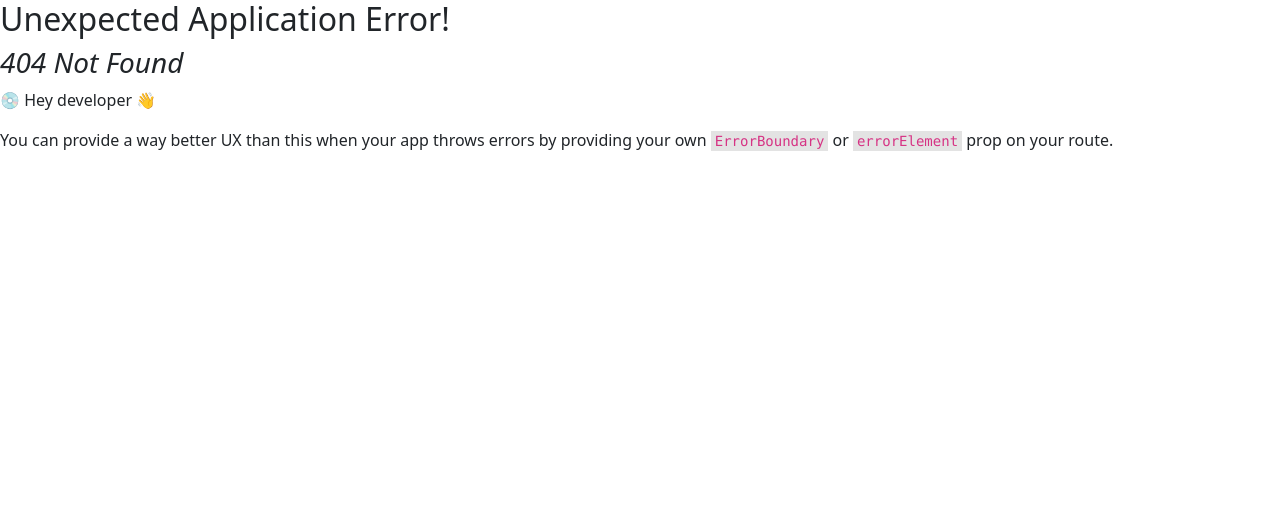
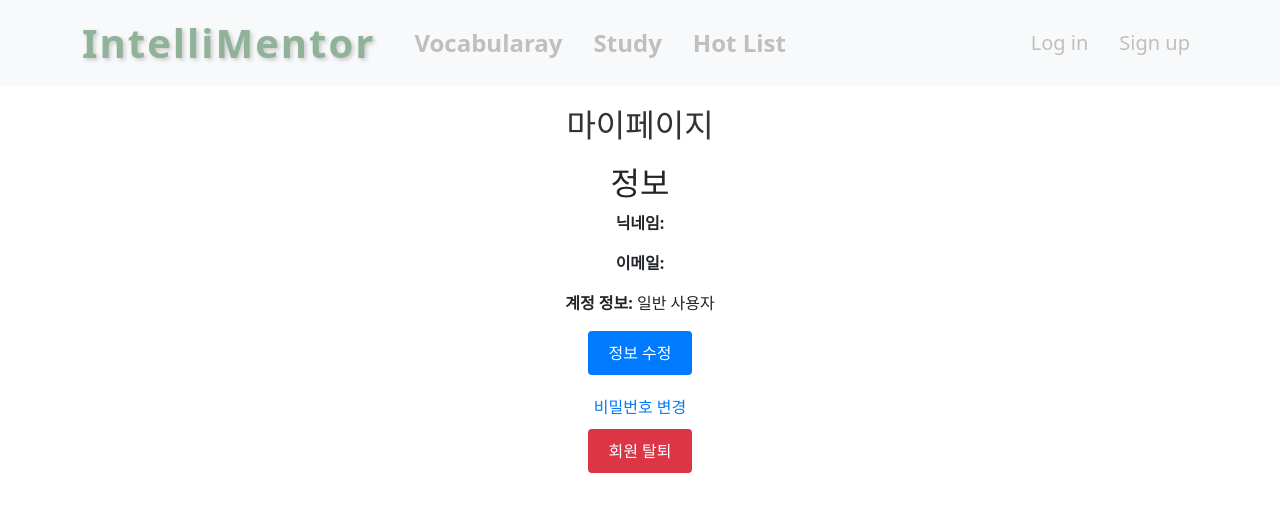
Before and after one commit to sinyoung0110/IntelliMentor_Front, a React (Create React App) app: page /member/mypage in a window 1280 px wide. Before the commit this address had no page. Shown: the top 512 px of the page. Built offline with nearby package versions, Linux system fonts and the light colour scheme.

Commit message:
메인페이지,header css 수정 및 마이페이지 레이아웃 완료
이제 서버로 데이터를 보내고 받아야 함

```diff
--- a/src/components/main/DataComponent.js
+++ b/src/components/main/DataComponent.js
@@ -3,7 +3,7 @@ import { FaRegSmile,FaRegFrown } from "react-icons/fa";
 
 const DataComponent=()=> {
     return (
-      <div className="bg-gray-50">
+      <div>
 
       <Container className="mt-5">
       <h2>Borderless Table</h2>
--- a/src/components/main/NoticeComponent.js
+++ b/src/components/main/NoticeComponent.js
@@ -4,10 +4,11 @@ import { Badge, ListGroup} from 'react-bootstrap';
 const NoticeComponent=()=> {
     return (
         <>
-        <div className='bg-orange-300'>
-        <h1>게시판 인기글</h1>
+        <div className='commonContainer' style={{ backgroundColor: '#EBF0EA', color: '#000000' }}>
+        <div className="col p-4 d-flex flex-column position-static">
+        <h1>Hot List</h1>
         <ListGroup as="ol" numbered>
-      <ListGroup.Item
+        <ListGroup.Item
         as="li"
         className="d-flex justify-content-between align-items-start"
       >
@@ -44,7 +45,7 @@ const NoticeComponent=()=> {
         </Badge>
       </ListGroup.Item>
     </ListGroup>
-
+    </div>
 
             </div>
         </>
--- /dev/null
+++ b/src/components/member/MypageComponent.js
@@ -0,0 +1,133 @@
+import React, { useState } from 'react';
+import Container from 'react-bootstrap/Container';
+import { useSelector, useDispatch } from 'react-redux';
+import { Link, useNavigate } from 'react-router-dom';
+import '../../css/mypage.css'; // CSS 파일 임포트
+
+function MypageComponent() {
+  const user = useSelector(state => state.loginSlice);
+  const dispatch = useDispatch(); // Redux dispatch 함수
+  const navigate = useNavigate(); // useNavigate 훅 사용
+  const [editing, setEditing] = useState(false);
+  const [nickname, setNickname] = useState(user.nickname);
+  const [password, setPassword] = useState('');
+
+  // 정보 저장 함수
+  const handleSave = async () => {
+    try {
+      const response = await fetch('/api/member/modify', {
+        method: 'PUT',
+        headers: {
+          'Content-Type': 'application/json',
+          'Authorization': `Bearer ${user.token}` // Assuming you're using token-based authentication
+        },
+        body: JSON.stringify({
+          email: user.email, // 이메일을 고유키로 사용
+          nickname,
+          password
+        })
+      });
+
+      if (!response.ok) {
+        throw new Error('Failed to save user information');
+      }
+
+      const data = await response.json();
+      console.log('정보가 저장되었습니다:', data);
+
+      // 상태 업데이트
+      dispatch({ type: 'UPDATE_USER', payload: { nickname } });
+
+      setEditing(false);
+      alert('정보가 성공적으로 저장되었습니다.');
+    } catch (error) {
+      console.error('정보 저장 중 오류 발생:', error);
+      alert('정보 저장 중 오류가 발생했습니다. 다시 시도해 주세요.');
+    }
+  };
+
+  // 회원 탈퇴 함수
+  const handleDeleteAccount = async () => {
+    try {
+      const response = await fetch('/api/member/delete', {
+        method: 'DELETE',
+        headers: {
+          'Content-Type': 'application/json',
+          'Authorization': `Bearer ${user.token}` // Assuming you're using token-based authentication
+        },
+        body: JSON.stringify({ email: user.email }) // 이메일을 고유키로 사용
+      });
+
+      if (!response.ok) {
+        throw new Error('Failed to delete account');
+      }
+
+      const data = await response.json();
+      console.log('회원 탈퇴 완료:', data);
+
+      // 상태 초기화 및 리디렉션
+      dispatch({ type: 'LOGOUT' });
+      navigate('/member/login'); // 로그인 페이지로 리디렉션
+      alert('회원 탈퇴가 완료되었습니다.');
+    } catch (error) {
+      console.error('회원 탈퇴 중 오류 발생:', error);
+      alert('회원 탈퇴 중 오류가 발생했습니다. 다시 시도해 주세요.');
+    }
+  };
+
+  return (
+    <Container className="my-page-container">
+      <h1 className="my-page-heading">마이페이지</h1>
+      <div className="my-page-info">
+        {editing ? (
+          <>
+            <div className="form-group">
+              <label htmlFor="email">이메일:</label>
+              <input
+                type="email"
+                id="email"
+                value={user.email}
+                readOnly
+              />
+            </div>
+            <div className="form-group">
+              <label htmlFor="password">비밀번호 변경:</label>
+              <input
+                type="password"
+                id="password"
+                value={password}
+                onChange={(e) => setPassword(e.target.value)}
+              />
+            </div>
+            <div className="form-group">
+              <label htmlFor="nickname">닉네임:</label>
+              <input
+                type="text"
+                id="nickname"
+                value={nickname}
+                onChange={(e) => setNickname(e.target.value)}
+              />
+            </div>
+
+            <button onClick={handleSave} className="btn btn-primary">저장</button>
+            <button onClick={() => setEditing(false)} className="btn btn-secondary">취소</button>
+          </>
+        ) : (
+          <>
+            <h2>정보</h2>
+            <p><strong>닉네임:</strong> {nickname}</p>
+            <p><strong>이메일:</strong> {user.email}</p>
+            <p><strong>계정 정보:</strong> {user.isAdmin ? '관리자' : '일반 사용자'}</p>
+            <button onClick={() => setEditing(true)} className="btn btn-primary">정보 수정</button>
+            <div className="my-page-links">
+              <Link to="/member/change-password">비밀번호 변경</Link>
+              <button onClick={handleDeleteAccount} className="btn btn-danger">회원 탈퇴</button>
+            </div>
+          </>
+        )}
+      </div>
+    </Container>
+  );
+}
+
+export default MypageComponent;
--- a/src/components/menus/BasicMenu.js
+++ b/src/components/menus/BasicMenu.js
@@ -1,40 +1,117 @@
 import { useSelector } from "react-redux";
-import { Link } from 'react-router-dom';
+import { Link,useLocation } from 'react-router-dom';
 import React from 'react';
 import Container from 'react-bootstrap/Container';
 import Nav from 'react-bootstrap/Nav';
 import Navbar from 'react-bootstrap/Navbar';
 import 'bootstrap/dist/css/bootstrap.min.css';
+import { useDispatch } from "react-redux";
+import { logout } from "../../slices/loginSlice";
+
 
 
 function BasicMenu() {
   const loginState = useSelector(state => state.loginSlice)
+  const location = useLocation(); // To get the current route
+
+    const dispatch = useDispatch();
+
+    const handleClickLogout = () => {
+      dispatch(logout());
+    };
+
+  const textOutlineStyle = {
+    fontSize: '2.5rem',
+    fontWeight: 'bold',
+    color: '#8FB299',
+    textShadow: '2px 2px 4px rgba(0, 0, 0, 0.2)', // Subtle shadow
+    letterSpacing: '0.05em'
+  };
+
+  // Define common styles
+  const baseLinkStyle = {
+    fontSize: '1.5rem', // Adjust font size as needed
+    fontWeight: 'bold',
+    color: '#BFBFBF',
+    marginLeft: '15px'
+  };
+
+  // Define styles for the active link
+  const activeLinkStyle = {
+    ...baseLinkStyle,
+    color: '#8EB298' // Highlight color for the active link
+  };
+  const baseMemberStyle = {
+    fontSize: '1.25rem', // Adjust font size as needed
+
+    color: '#BFBFBF',
+    marginLeft: '15px'
+  };
+
+  // Define styles for the active link
+  const activeMemberStyle = {
+    ...baseMemberStyle,
+    color: '#8EB298' // Highlight color for the active link
+  };
+
+  // Function to determine if the link is active
+  const isActive = (path) => location.pathname.startsWith(path);
+
   return (
     <Navbar collapseOnSelect expand="lg" className="bg-body-tertiary">
       <Container>
-        <Navbar.Brand as={Link} to="/">IntelliMentor</Navbar.Brand>
+        <Navbar.Brand as={Link} to="/" style={ textOutlineStyle }>IntelliMentor</Navbar.Brand>
         <Navbar.Toggle aria-controls="responsive-navbar-nav" />
         <Navbar.Collapse id="responsive-navbar-nav">
           <Nav className="me-auto">
-            <Nav.Link as={Link} to="/voca/">단어장</Nav.Link>
-            <Nav.Link as={Link} to="/study/">스터디</Nav.Link>
-            <Nav.Link as={Link} to="/notice/">게시판</Nav.Link>
+            <Nav.Link as={Link} to="/voca/"
+              style={isActive('/voca/') ? activeLinkStyle : baseLinkStyle}
+              onMouseEnter={(e) => e.currentTarget.style.color = '#8EB298'} // 호버 시 색상 변경
+              onMouseLeave={(e) => e.currentTarget.style.color = isActive('/voca/') ? '#8EB298' : '#BFBFBF'}
+            >
+              Vocabularay
+            </Nav.Link>
+            <Nav.Link as={Link} to="/study/"
+              style={isActive('/study/') ? activeLinkStyle : baseLinkStyle}
+              onMouseEnter={(e) => e.currentTarget.style.color = '#8EB298'} // 호버 시 색상 변경
+              onMouseLeave={(e) => e.currentTarget.style.color = isActive('/study/') ? '#8EB298' : '#BFBFBF'}
+            >
+              Study
+            </Nav.Link>
+            <Nav.Link as={Link} to="/notice/"
+              style={isActive('/notice/') ? activeLinkStyle : baseLinkStyle}
+              onMouseEnter={(e) => e.currentTarget.style.color = '#8EB298'} // 호버 시 색상 변경
+              onMouseLeave={(e) => e.currentTarget.style.color = isActive('/notice/') ? '#8EB298' : '#BFBFBF'}
+            >
+              Hot List
+            </Nav.Link>
           </Nav>
           {loginState.email ?
-
-
           <Nav>
-            <Nav.Link as={Link} to="/member/login">마이페이지</Nav.Link>
-            <Nav.Link eventKey={2}as={Link} to="/member/logout">
-              로그아웃
+            <Nav.Link as={Link} to="/member/mypage" style={isActive('/member/mypage') ? activeMemberStyle : baseMemberStyle}
+              onMouseEnter={(e) => e.currentTarget.style.color = '#8EB298'} // 호버 시 색상 변경
+              onMouseLeave={(e) => e.currentTarget.style.color = isActive('/member/mypage') ? '#8EB298' : '#BFBFBF'}
+            >MyPage</Nav.Link>
+            <Nav.Link eventKey={2}as={Link} to="/" style={isActive('/logout') ? activeMemberStyle : baseMemberStyle}
+              onMouseEnter={(e) => e.currentTarget.style.color = '#8EB298'} // 호버 시 색상 변경
+              onMouseLeave={(e) => e.currentTarget.style.color = isActive('/logout') ? '#8EB298' : '#BFBFBF'}
+              onClick={handleClickLogout}
+            >
+              Log out
             </Nav.Link>
           </Nav>
           :
           <>
           <Nav>
-            <Nav.Link as={Link} to="/member/login">로그인</Nav.Link>
-            <Nav.Link eventKey={2}as={Link} to="/member/signup">
-              회원가입
+            <Nav.Link as={Link} to="/member/login" style={isActive('/member/login') ? activeMemberStyle : baseMemberStyle}
+              onMouseEnter={(e) => e.currentTarget.style.color = '#8EB298'} // 호버 시 색상 변경
+              onMouseLeave={(e) => e.currentTarget.style.color = isActive('/member/login') ? '#8EB298' : '#BFBFBF'}
+            >Log in</Nav.Link>
+            <Nav.Link eventKey={2}as={Link} to="/member/signup" style={isActive('/member/signup') ? activeMemberStyle : baseMemberStyle}
+              onMouseEnter={(e) => e.currentTarget.style.color = '#8EB298'} // 호버 시 색상 변경
+              onMouseLeave={(e) => e.currentTarget.style.color = isActive('/member/signup') ? '#8EB298' : '#BFBFBF'}
+            >
+              Sign up
             </Nav.Link>
           </Nav>
           </>
--- /dev/null
+++ b/src/css/mypage.css
@@ -0,0 +1,75 @@
+/* MyPage.css */
+.my-page-container {
+  max-width: 800px;
+  margin: 0 auto;
+  padding: 20px;
+  text-align: center;
+}
+
+.my-page-heading {
+  font-size: 2rem;
+  color: #333;
+  margin-bottom: 20px;
+}
+
+.my-page-info {
+  margin-top: 20px;
+}
+
+.form-group {
+  margin-bottom: 20px;
+}
+
+.form-group label {
+  display: block;
+  margin-bottom: 5px;
+  font-weight: bold;
+}
+
+.form-group input {
+  width: 100%;
+  padding: 10px;
+  border: 1px solid #ccc;
+  border-radius: 4px;
+  box-sizing: border-box;
+}
+
+.my-page-links {
+  margin-top: 20px;
+}
+
+.my-page-links a {
+  display: block;
+  color: #007bff;
+  text-decoration: none;
+  margin: 10px 0;
+}
+
+.my-page-links a:hover {
+  text-decoration: underline;
+}
+
+.btn {
+  padding: 10px 20px;
+  border-radius: 4px;
+  cursor: pointer;
+  border: none;
+  font-size: 1rem;
+  color: #fff;
+}
+
+.btn-primary {
+  background-color: #007bff;
+}
+
+.btn-secondary {
+  background-color: #6c757d;
+}
+
+.btn-danger {
+  background-color: #dc3545;
+}
+
+.btn + .btn {
+  margin-left: 10px;
+}
--- a/src/layouts/BasicLayout.js
+++ b/src/layouts/BasicLayout.js
@@ -10,7 +10,7 @@ function BasicLayout({children}) {
       <Container>
         <div>
           <main
-            className="bg-gray-50 w-full px-5 py-5"> {/* 상단 여백 py-40 변경 flex 제거 */}
+            className="w-full px-5 py-5"> {/* 상단 여백 py-40 변경 flex 제거 */}
             {children}
           </main>
         </div>
--- /dev/null
+++ b/src/pages/member/MyPage.js
@@ -0,0 +1,14 @@
+import React from 'react';
+import BasicMenu from "../../components/menus/BasicMenu";
+import MypageComponent from '../../components/member/MypageComponent';
+
+function MyPage() {
+  return (
+    <>
+    <BasicMenu/>
+    <MypageComponent></MypageComponent>
+    </>
+  );
+}
+
+export default MyPage;
--- a/src/pages/member/SignupPage.js
+++ b/src/pages/member/SignupPage.js
@@ -7,7 +7,7 @@ function SignupPage() {
 
   return (<>
   <BasicMenu/>
-    <Container>
+  <Container>
     <SignupComponent />
   </Container>
   </>
--- a/src/router/memberRouter.js
+++ b/src/router/memberRouter.js
@@ -5,6 +5,7 @@ const Login = lazy(() => import("../pages/member/LoginPage"))
 const LogoutPage = lazy(() => import("../pages/member/LogoutPage"))
 const KakaoRedirect = lazy(() => import("../pages/member/KakaoRedirectPage"))
 const SignupPage = lazy(() => import("../pages/member/SignupPage"))
+const MyPage = lazy(() => import("../pages/member/MyPage"))
 const memberRouter = () => {
 return [
     {
@@ -22,6 +23,10 @@ return [
     {
         path:"signup",
         element:<Suspense fallback={Loading}><SignupPage/></Suspense>,
+    },
+    {
+        path:"mypage",
+        element:<Suspense fallback={Loading}><MyPage/></Suspense>,
     }
 ]
 }
```
Also changed, not shown: src/api/memberApi.js (line endings or trailing spaces).
